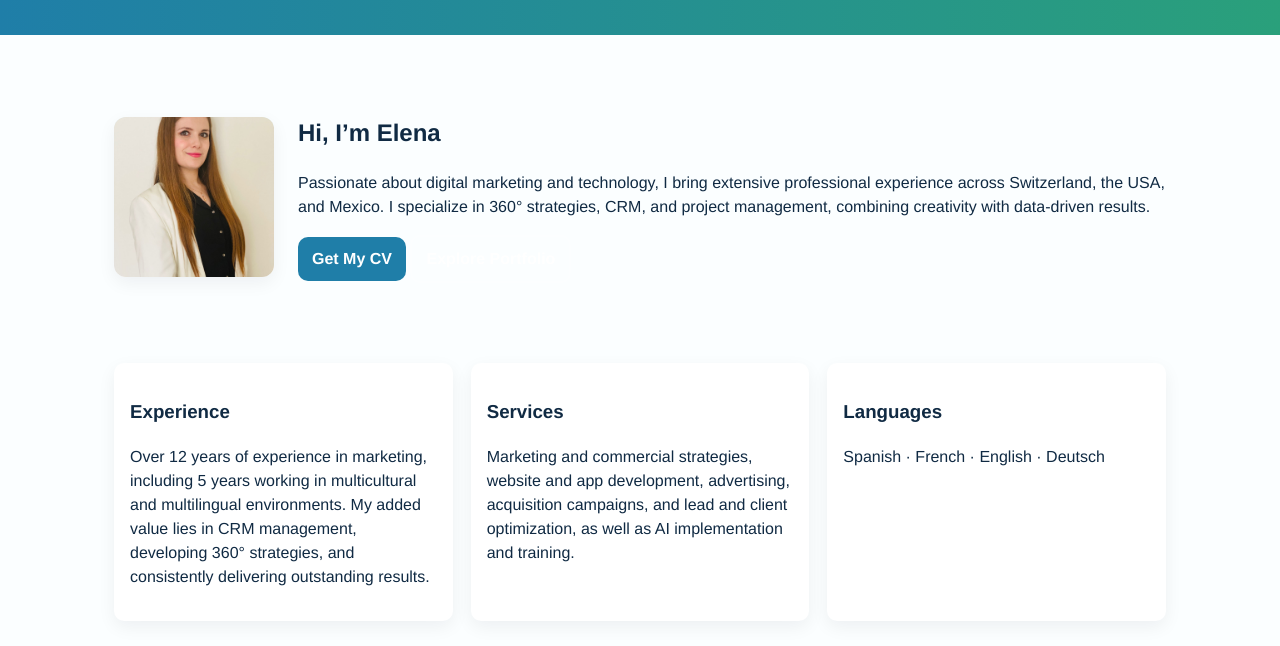
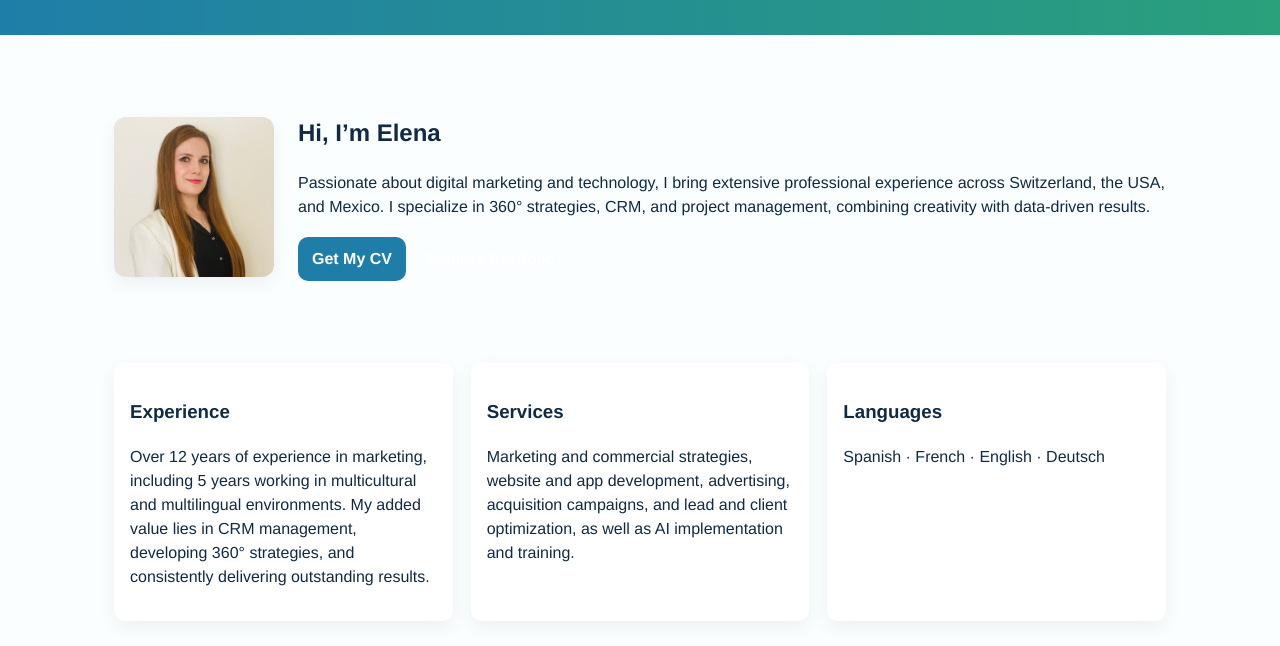
Before and after one commit to EleMiranda/elemiranda.github.io, a plain HTML site: page index.html in a window 1280 px wide. Shown: the part 121-767 px from the top of the page. Drawn offline with Linux system fonts and the light colour scheme.

Commit message:
Update style.css

```diff
--- a/assets/css/style.css
+++ b/assets/css/style.css
@@ -24,7 +24,7 @@ body{margin:0;background:var(--bg);color:#102a43;line-height:1.5}
 
 .hero{padding:36px 0}
 .hero-grid{display:grid;grid-template-columns:160px 1fr;gap:24px;align-items:center}
-.avatar{width:160px;height:160px;border-radius:12px;object-fit:cover;background:linear-gradient(180deg,#e6f4fb,#fff);box-shadow:var(--shadow);display:block}
+.avatar{width:160px;height:160px;border-radius:12px;object-fit:cover;object-position:top;background:linear-gradient(180deg,#e6f4fb,#fff);box-shadow:var(--shadow);display:block}
 
 .cta-row{margin-top:12px}
 .btn{display:inline-block;padding:10px 14px;border-radius:10px;background:var(--accent);color:white;text-decoration:none;font-weight:700}
```
